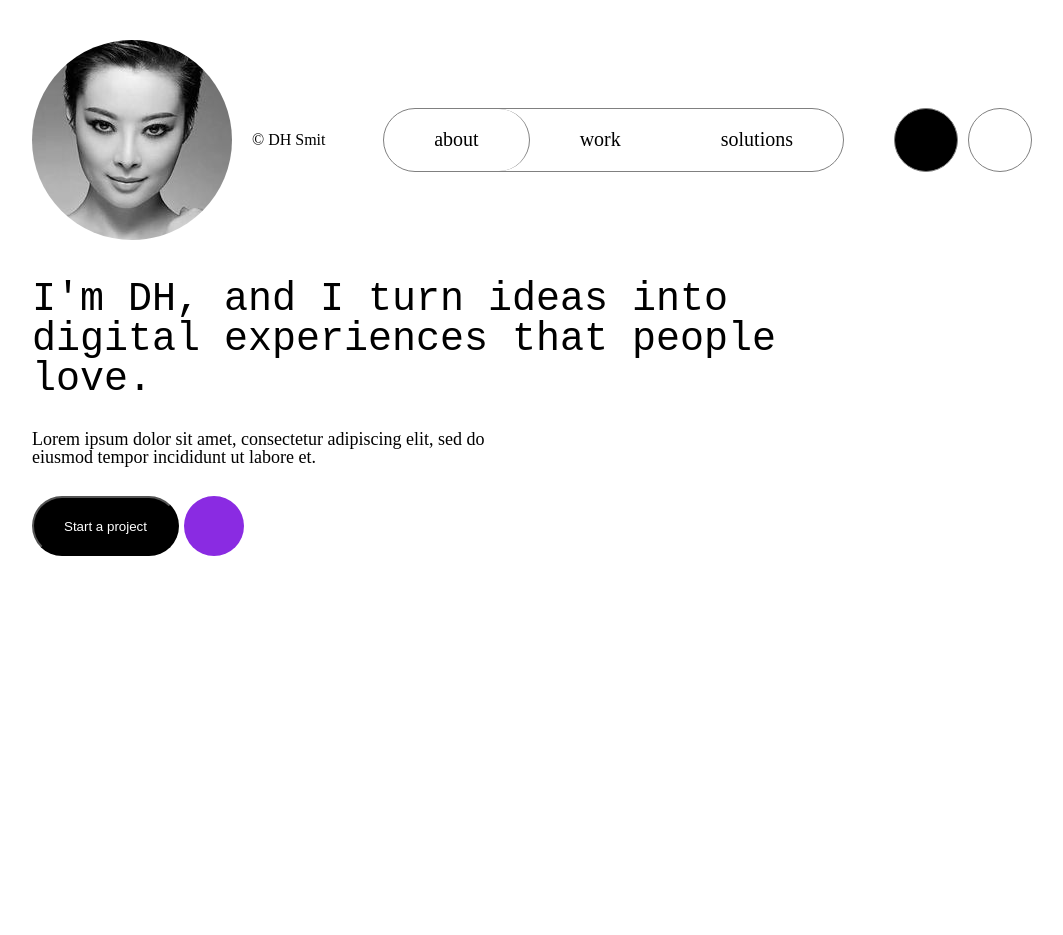
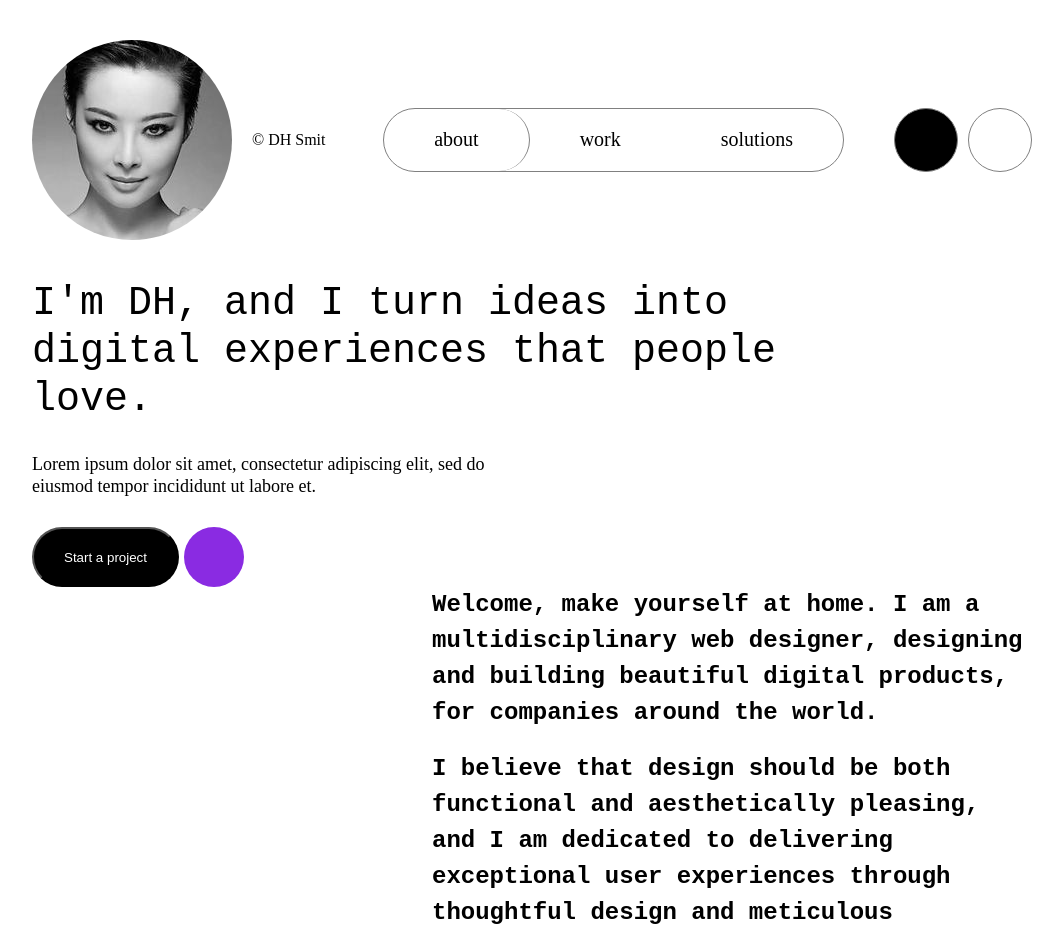
Before and after one commit to DesignHipermedia/UmaPortfolio2023B, a Vue app in the folder diogoserrao/umaportfolio/: page / in a window 1280 px wide. Shown: the top 935 px of the page, without its empty margins (108-1171 px from the left). Before the commit the page ends 800 px from the top, so only its background shows below. Built offline with nearby package versions, Linux system fonts and the light colour scheme.

Commit message:
segundo texto

```diff
--- a/diogoserrao/umaportfolio/src/App.vue
+++ b/diogoserrao/umaportfolio/src/App.vue
@@ -1,12 +1,14 @@
 <script setup>
 import Cabecalho from './components/Cabecalho.vue'
 import Abertura from './components/Abertura.vue'
+import AberturaTexto from './components/AberturaTexto.vue'
 </script>
 
 <template>
   <div class="conteudo">
   <Cabecalho></Cabecalho>
   <Abertura></Abertura>
+  <AberturaTexto></AberturaTexto>
   </div>
 </template>
 
--- a/diogoserrao/umaportfolio/src/components/Abertura.vue
+++ b/diogoserrao/umaportfolio/src/components/Abertura.vue
@@ -26,10 +26,12 @@ sed do eiusmod tempor incididunt ut labore et.</div>
 .titulo{
     font-family: monospace;
     font-size: 40px;
+    line-height: 1.2;
 }
 .texto{
     font-size: 18px;
     width: 60%;
+    line-height: 1.2;
 }
 .icons{
     display: flex;
--- /dev/null
+++ b/diogoserrao/umaportfolio/src/components/AberturaTexto.vue
@@ -0,0 +1,34 @@
+<script>
+
+</script>
+
+<template>
+   <div class="tudo">
+    <div class="texto">Welcome, make yourself at home. I am a
+multidisciplinary web designer, designing and
+building beautiful digital products, for
+companies around the world.</div>
+
+    <div class="texto">I believe that design should be both functional
+and aesthetically pleasing, and I am dedicated
+to delivering exceptional user experiences
+through thoughtful design and meticulous
+attention to detail.</div>
+   </div>
+</template>
+
+<style scoped>
+    .tudo{
+        display: flex;
+        flex-direction: column;
+        align-items: end;
+        gap: 20px;
+    }
+    .texto{
+        max-width: 60%;
+        font-size: 24px;
+        font-family: monospace;
+        font-weight: bold;
+        line-height: 1.5;
+    }
+</style>
```
